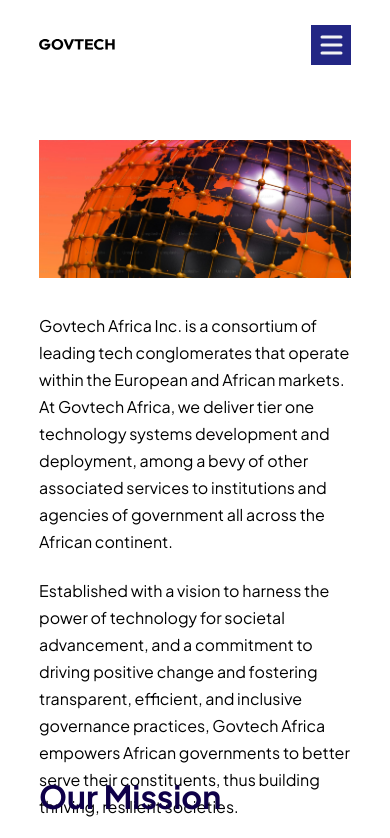
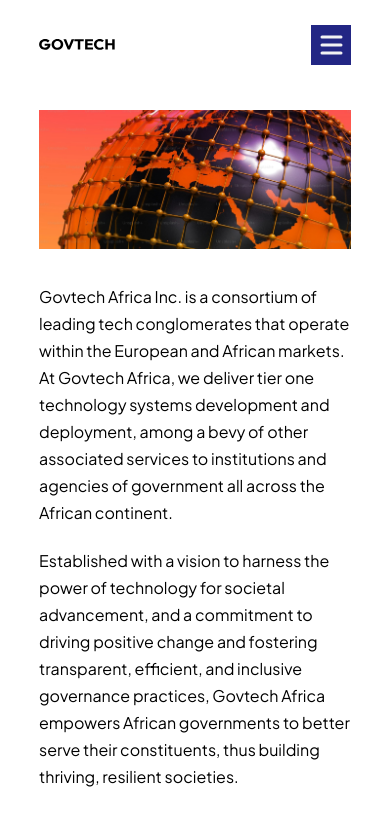
Before and after one commit to Tuunechi/govtech, a React (Vite) app: page /about in a window 390 px wide. Shown: the top 838 px of the page. Built offline with nearby package versions, Linux system fonts and the light colour scheme.

Commit message:
styles:lipstick

```diff
--- a/src/pages/about/about.css
+++ b/src/pages/about/about.css
@@ -200,3 +200,13 @@
         margin-top: 25vh;
     }
 }
+
+@media screen and (max-width:395px) {
+    .about-hero{
+        margin-top: 40%;
+    }
+
+    .our-mission{
+        margin-top: 45%;
+    }
+}
```
